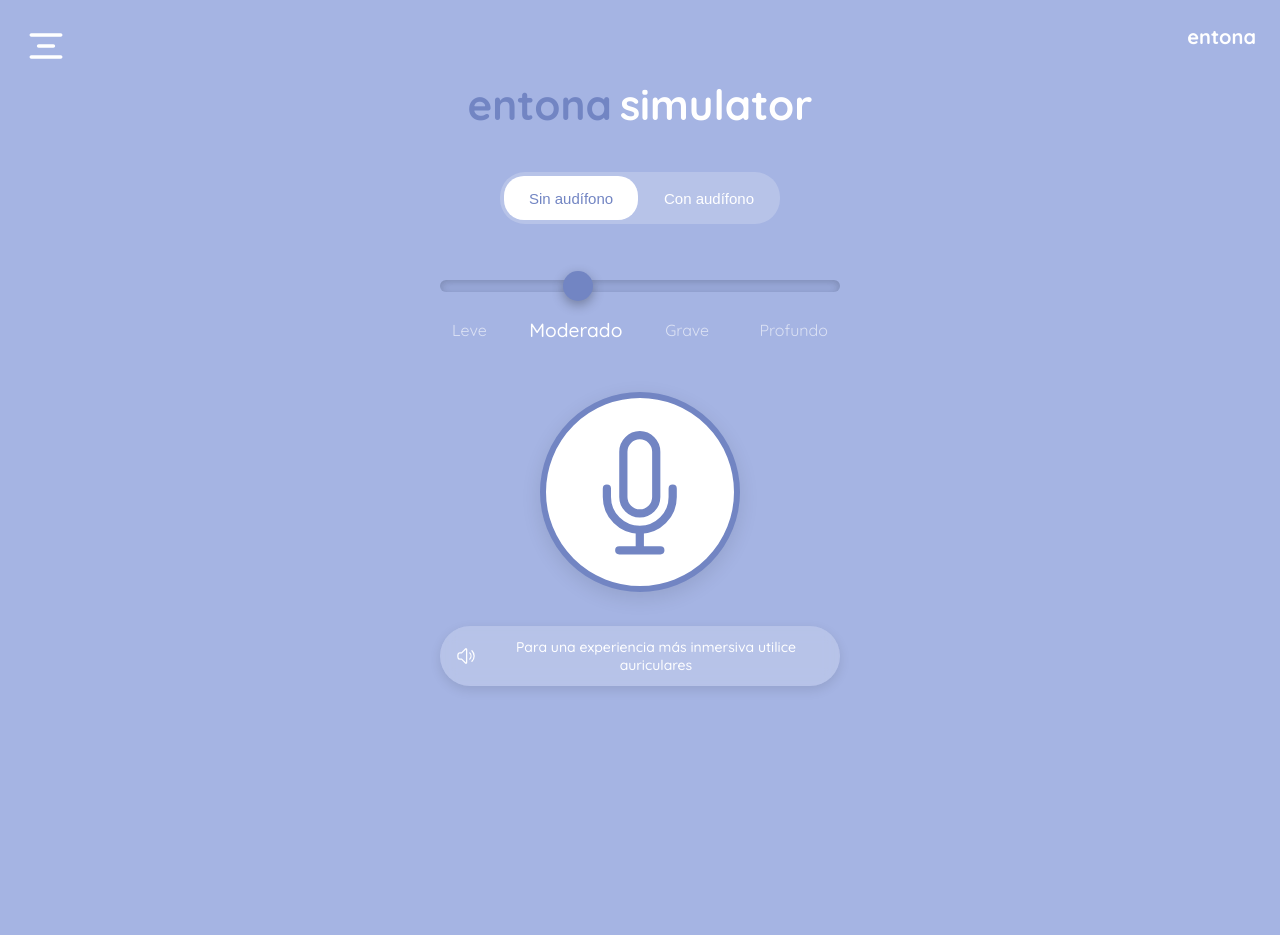
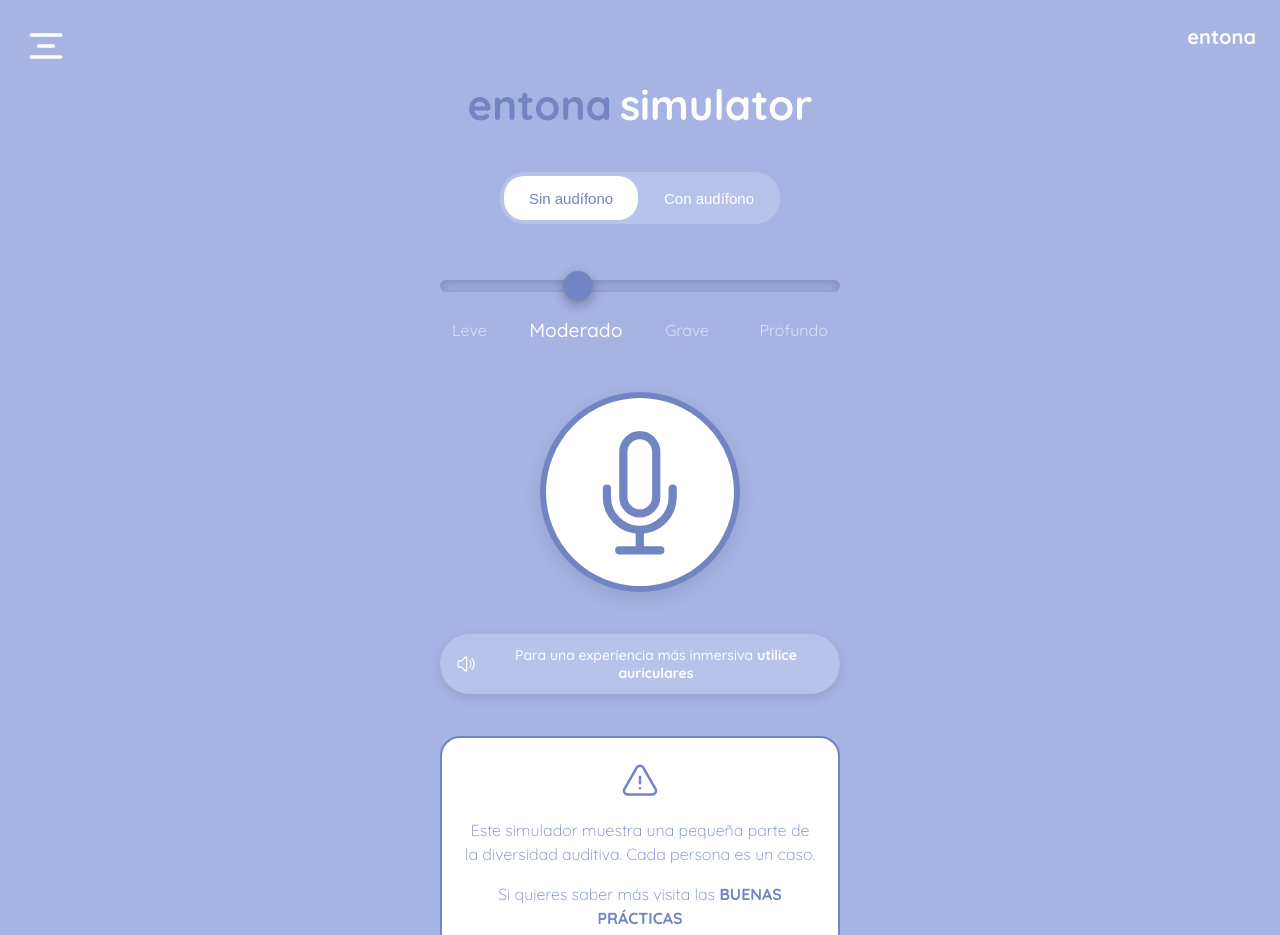
Before and after one commit to AitorArtero/entona, a React (Vite) app: page /simulator in a window 1280 px wide. Shown: the top 935 px of the page. Before the commit the page ends 800 px from the top, so only its background shows below. Built offline with nearby package versions, Linux system fonts and the light colour scheme.

Commit message:
añadida animación al apartado de buenas practicas por tema accesibilidad y añadido el disclaimer al apartado de simulador

```diff
--- a/src/pages/Simulator.jsx
+++ b/src/pages/Simulator.jsx
@@ -108,13 +108,20 @@ export function Simulator() {
             </button>
 
             {/* Texto informativo */}
-            <div className="info-text-container">
-                <div className="info-text">
-                    <svg xmlns="http://www.w3.org/2000/svg" fill="none" viewBox="0 0 24 24" strokeWidth="1.5" stroke="currentColor">
-                        <path strokeLinecap="round" strokeLinejoin="round" d="M19.114 5.636a9 9 0 0 1 0 12.728M16.463 8.288a5.25 5.25 0 0 1 0 7.424M6.75 8.25l4.72-4.72a.75.75 0 0 1 1.28.53v15.88a.75.75 0 0 1-1.28.53l-4.72-4.72H4.51c-.88 0-1.704-.507-1.938-1.354A9.009 9.009 0 0 1 2.25 12c0-.83.112-1.633.322-2.396C2.806 8.756 3.63 8.25 4.51 8.25H6.75Z" />
-                    </svg>
-                    <span>Para una experiencia más inmersiva utilice auriculares</span>
-                </div>
+            <div className="info-text">
+                <svg xmlns="http://www.w3.org/2000/svg" fill="none" viewBox="0 0 24 24" strokeWidth="1.5" stroke="currentColor">
+                    <path strokeLinecap="round" strokeLinejoin="round" d="M19.114 5.636a9 9 0 0 1 0 12.728M16.463 8.288a5.25 5.25 0 0 1 0 7.424M6.75 8.25l4.72-4.72a.75.75 0 0 1 1.28.53v15.88a.75.75 0 0 1-1.28.53l-4.72-4.72H4.51c-.88 0-1.704-.507-1.938-1.354A9.009 9.009 0 0 1 2.25 12c0-.83.112-1.633.322-2.396C2.806 8.756 3.63 8.25 4.51 8.25H6.75Z" />
+                </svg>
+                <span>Para una experiencia más inmersiva <strong>utilice auriculares</strong></span>
+            </div>
+
+            {/* Disclaimer */}
+            <div className="disclaimer">
+                <svg xmlns="http://www.w3.org/2000/svg" fill="none" viewBox="0 0 24 24" strokeWidth="1.5" stroke="currentColor">
+                    <path strokeLinecap="round" strokeLinejoin="round" d="M12 9v3.75m-9.303 3.376c-.866 1.5.217 3.374 1.948 3.374h14.71c1.73 0 2.813-1.874 1.948-3.374L13.949 3.378c-.866-1.5-3.032-1.5-3.898 0L2.697 16.126zM12 15.75h.007v.008H12v-.008z" />
+                </svg>
+                <p>Este simulador muestra una pequeña parte de la diversidad auditiva. Cada persona es un caso.</p>
+                <p>Si quieres saber más visita las <a href="/buenas-practicas">BUENAS PRÁCTICAS</a></p>
             </div>
         </div>
     );
--- a/src/styles/GoodPractices.css
+++ b/src/styles/GoodPractices.css
@@ -187,6 +187,17 @@
     border-radius: 4px;
   }
 
+  /* Animation */
+  @keyframes peekNext {
+    0%, 100% { transform: translateX(0); }
+    50% { transform: translateX(-120px); }
+  }
+
+  .cards-slider {
+    animation: peekNext 1.5s ease-in-out;
+    animation-delay: 1s;
+  }
+
   @media (max-width: 480px) {
     .good-practices {
       padding: 1.5rem 1rem;
--- a/src/styles/Simulator.css
+++ b/src/styles/Simulator.css
@@ -130,7 +130,7 @@
     margin: 0;
     transition: all 0.2s ease;
     touch-action: manipulation;
-    margin-bottom: 70px;
+    margin-bottom: 10px;
 }
 
 .mic-button svg {
@@ -175,6 +175,7 @@
     box-shadow: 0 4px 12px rgba(0, 0, 0, 0.1);
     width: min(100%, 400px);
     text-align: center;
+    margin-bottom: 10px;
 }
 
 .info-text svg {
@@ -182,6 +183,38 @@
     height: 20px;
     stroke: currentColor;
     flex-shrink: 0;
+}
+
+.disclaimer {
+    background-color: white;
+    border: 2px solid #7285c3;
+    border-radius: 20px;
+    padding: 24px 20px;
+    width: min(100%, 400px);
+    text-align: center;
+    display: flex;
+    flex-direction: column;
+    align-items: center;
+    gap: 16px;
+}
+
+.disclaimer svg {
+    width: 40px;
+    height: 40px;
+    stroke: #7285c3;
+}
+
+.disclaimer p {
+    color: #7285c3;
+    font-size: clamp(0.875rem, 3vw, 1rem);
+    margin: 0;
+}
+
+.disclaimer a {
+    color: #7285c3;
+    font-weight: 700;
+    text-decoration: none;
+    transition: opacity 0.2s ease;
 }
 
 /* ANIMACIONES */
```
